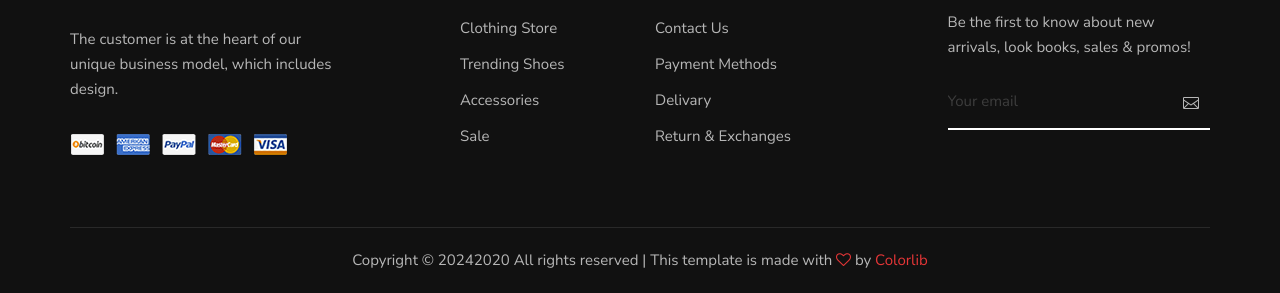
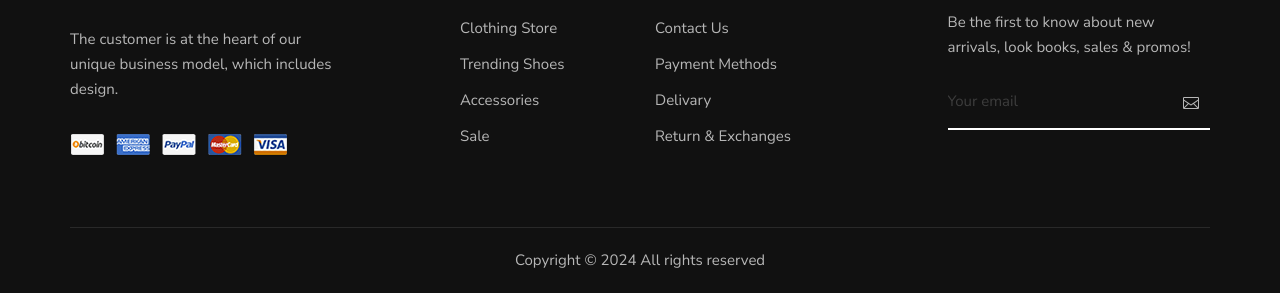
Before and after one commit to Derrick-Mulati/mullah-vogue, a plain HTML site: page checkout.html in a window 1280 px wide. Shown: the part 2203-2496 px from the top of the page. Drawn offline with Linux system fonts and the light colour scheme.

Commit message:
Small Changes

```diff
--- a/checkout.html
+++ b/checkout.html
@@ -335,10 +335,8 @@
                         <p>Copyright ©
                             <script>
                                 document.write(new Date().getFullYear());
-                            </script>2020
-                            All rights reserved | This template is made with <i class="fa fa-heart-o"
-                            aria-hidden="true"></i> by <a href="https://colorlib.com" target="_blank">Colorlib</a>
-                        </p>
+                            </script>
+                            All rights reserved  </p>
                         <!-- Link back to Colorlib can't be removed. Template is licensed under CC BY 3.0. -->
                     </div>
                 </div>
```
